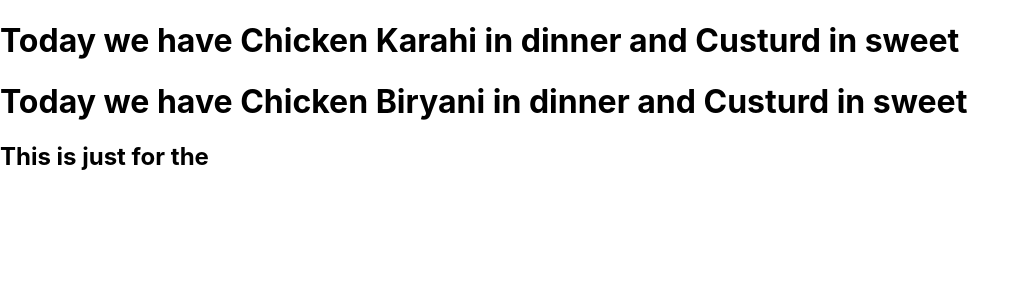
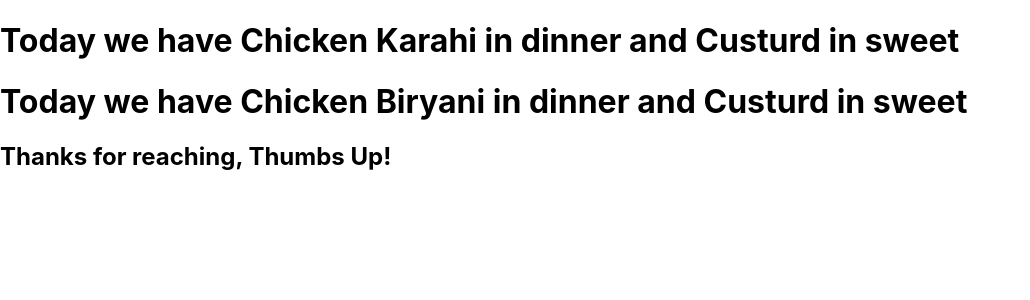
Before and after one commit to Mohammadalipanhwar11/DinnerApp-Project-2, a React (Create React App) app: page / in a window 1280 px wide. Shown: the top 300 px of the page, without its empty margins (0-1030 px from the left). Built offline with nearby package versions, Linux system fonts and the light colour scheme.

Commit message:
Update App.js

```diff
--- a/src/App.js
+++ b/src/App.js
@@ -8,7 +8,7 @@ function App() {
       <Dinner dishName="Chicken Karahi" sweet="Custurd"/>
       <Dinner dishName="Chicken Biryani" sweet="Custurd"/>
 
-      <h2>This is just for the</h2>
+      <h2>Thanks for reaching, Thumbs Up! </h2>
     </div>
 
   );
```
